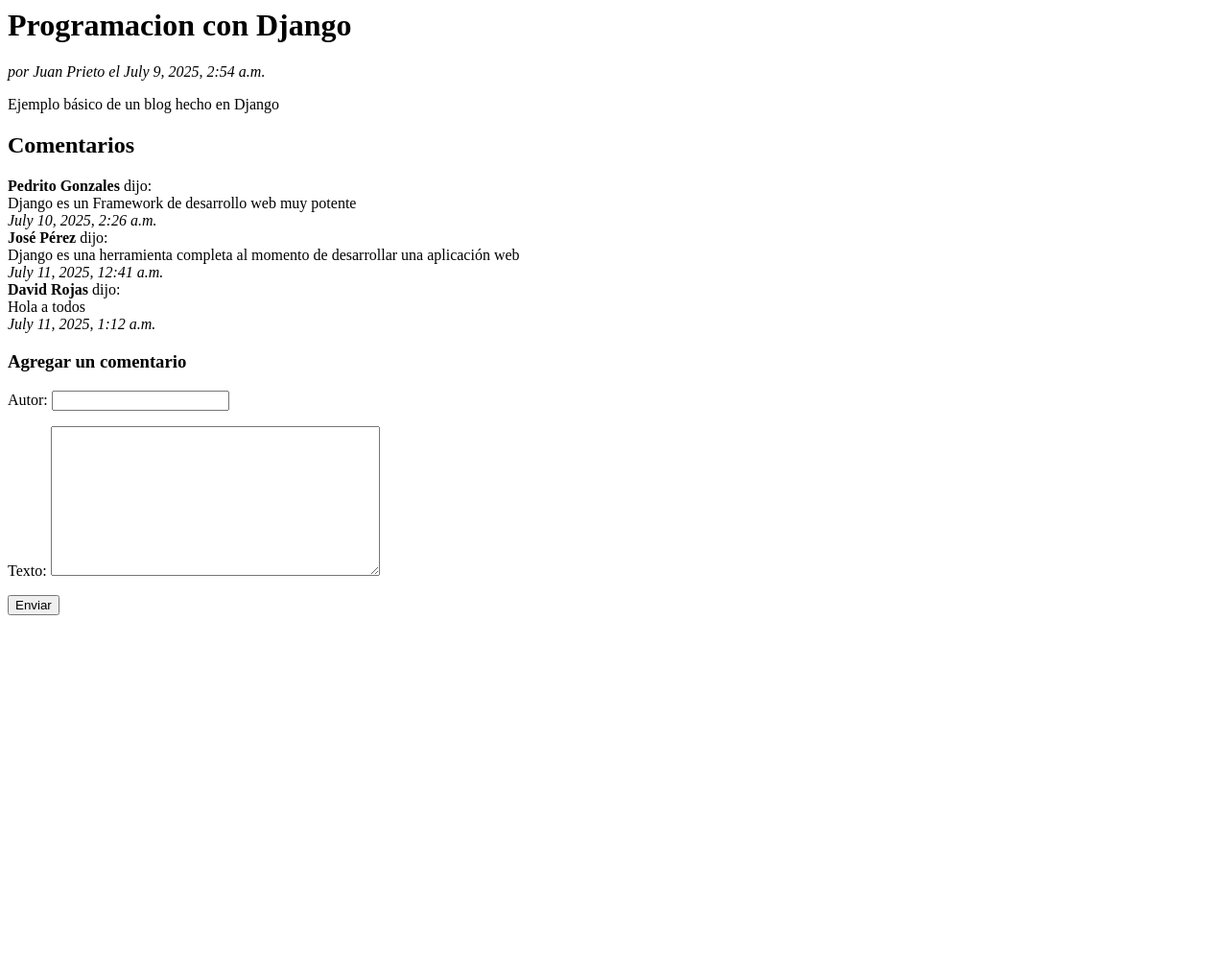
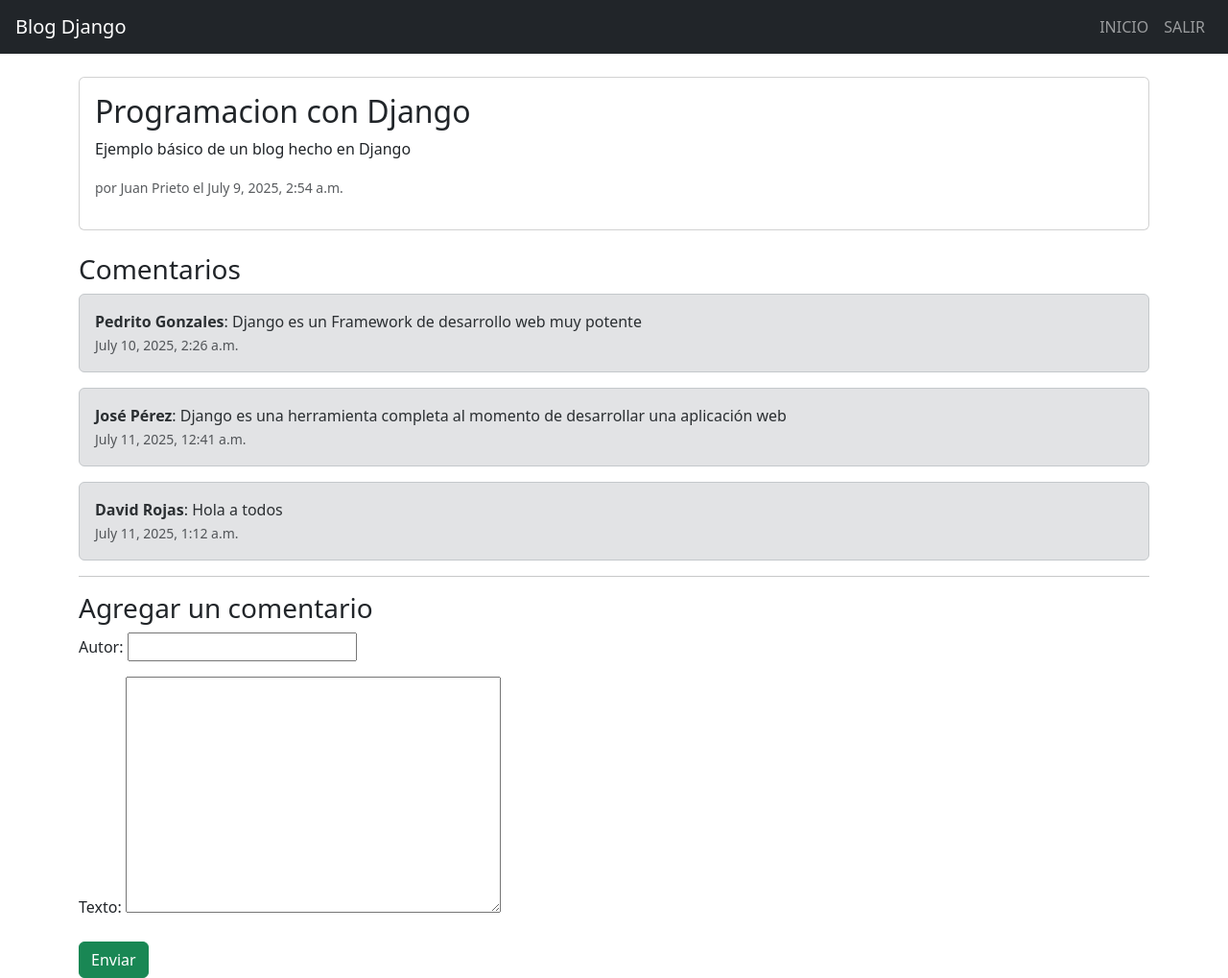
Before and after one commit to JuanPrietoQ/test_blog_deploy, a Django app: page /post/1/ in a window 1280 px wide. Shown: the whole page at 96% size. Before the commit the page ends 641 px from the top, so only its background shows below. Run offline with Django 4.2, Linux system fonts and the light colour scheme; a user stored in the database is signed in; data comes from the database, SQL or seed files in the repository.

Commit message:
Version con Boostrap5

```diff
--- /dev/null
+++ b/blog/templates/blog/base.html
@@ -0,0 +1,29 @@
+<!DOCTYPE html>
+<html lang="es">
+
+<head>
+    <meta charset="UTF-8">
+    <title>{% block title%} Mi Blog {% endblock%}</title>
+    <link href="https://cdn.jsdelivr.net/npm/bootstrap@5.3.0/dist/css/bootstrap.min.css" rel = "stylesheet">
+</head>
+<body>
+    <nav class=" navbar navbar-expand-lg navbar-dark bg-dark px-3">
+        <a class="navbar-brand" href="#"> Blog Django</a>
+        <div class= "collapse navbar-collapse">
+            <ul class="navbar-nav ms-auto">
+                <li class="nav-item"><a href="{% url 'lista_posts'%}" class="nav-link"> INICIO</a></li>
+                {% if user.is_authenticated %}
+                    <li class="nav-item"><a href="{% url 'logout'%}" class="nav-link">SALIR</a></li>
+                {% else %}
+                    <li class="nav-item"><a href="{% url 'login' %}" class="nav-link"> INGRESAR</a></li>
+                {% endif %}
+        </ul>
+        </div>
+    </nav>
+
+    <div class="container mt-4">
+        {% block content %}{%endblock%}
+    </div>
+    <script src="https://cdn.jsdelivr.net/npm/bootstrap@5.3.0/dist/js/bootstrap.bundle.min.js"></script>
+</body>
+</html>
--- a/blog/templates/blog/detalle_post.html
+++ b/blog/templates/blog/detalle_post.html
@@ -1,23 +1,33 @@
-<h1>{{post.titulo}}</h1>
-<p><em> por {{post.autor}} el {{post.fecha_publicacion}} </em></p>
-<p>{{post.contenido}}</p>
+{% extends "blog/base.html" %}
+{% block title %} Detalle {% endblock title %}
+
+{% block content %}
+<div class="card">
+    <div class="card-body">
+        <h2 class="card-title">{{post.titulo}}</h2>
+        <p class="card-text">{{post.contenido}}</p>
+        <p><small class="text-muted">por {{post.autor}} el {{post.fecha_publicacion}}</small></p>
+    </div>
+</div>
 
 
-<h2>Comentarios</h2>
+<h3 class="mt-4">Comentarios</h3>
 {% for comentario in comentarios %}
-    <div>
-        <strong>{{comentario.autor}}</strong> dijo: <br>
-        {{comentario.texto}} <br>
-        <em>{{comentario.fecha}}</em>
+    <div class="alert alert-secondary mt-2">
+        <strong>{{comentario.autor}}</strong>: {{comentario.texto}}
+        <br><small class="text-muted">{{comentario.fecha}}</small>
     </div>
 {%empty%}
-    <p>No hay comentarios para esta publicacion aún</p>
+    <p>No hay comentarios aún</p>
 {% endfor %}
+
+<hr>
+
 
 <h3> Agregar un comentario </h3>
 <form method = 'post'>
     {% csrf_token %}
     {{form.as_p}}
-    <button type="submit"> Enviar </button>
-
+    <button type="submit" class="btn btn-success mt-2"> Enviar </button>
 </form>
+{% endblock %}
```
Also changed, not shown: blog/templates/blog/lista_posts.html (+15 -25 lines), blog/templates/blog/login.html (+14 -7 lines).
